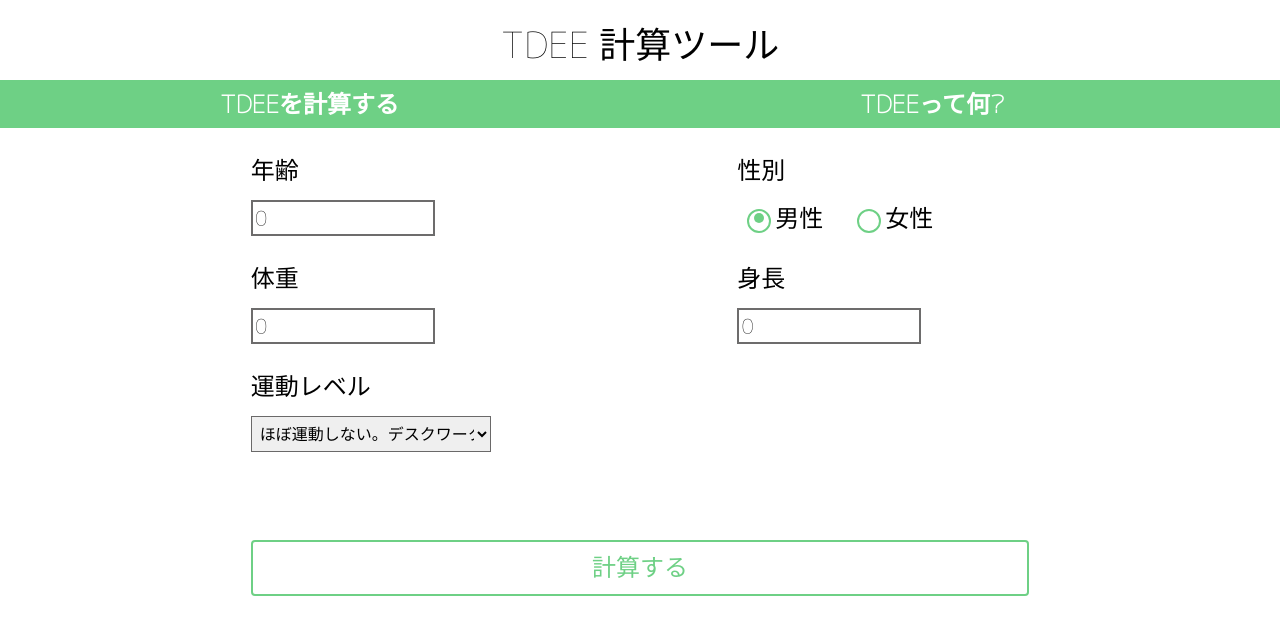
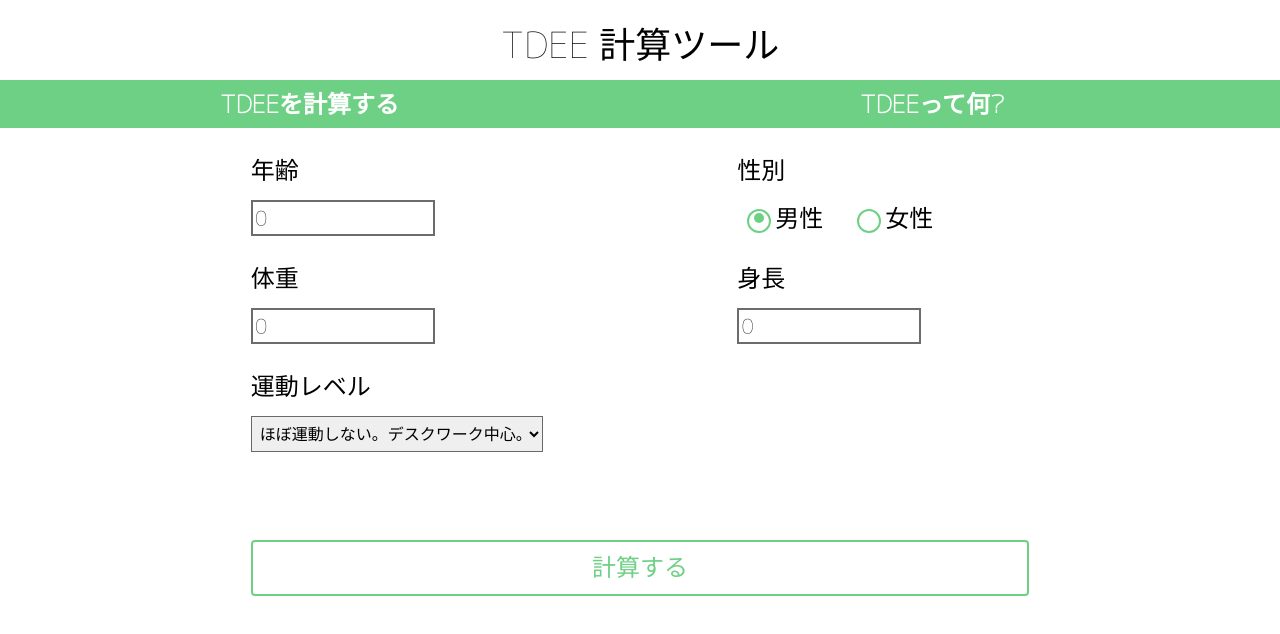
Before and after one commit to saba-can00/tdee_calculator_web, a React (Create React App) app: page / in a window 1280 px wide. Shown: the top 634 px of the page. Built offline with nearby package versions, Linux system fonts and the light colour scheme.

Commit message:
add key and remove width of Dropsown

```diff
--- a/src/components/DropDownInput.js
+++ b/src/components/DropDownInput.js
@@ -4,7 +4,6 @@ import styled from "styled-components";
 const Container = styled.div`
   display: flex;
   flex-direction: column;
-  width: 240px;
 `;
 
 const Label = styled.label`
@@ -33,7 +32,11 @@ export class DropDownInput extends React.Component {
 
   render() {
     const selections = this.props.selections.map((selection) => {
-      return <option value={selection.value}>{selection.label}</option>;
+      return (
+        <option key={selection.value} value={selection.value}>
+          {selection.label}
+        </option>
+      );
     });
 
     return (
```
